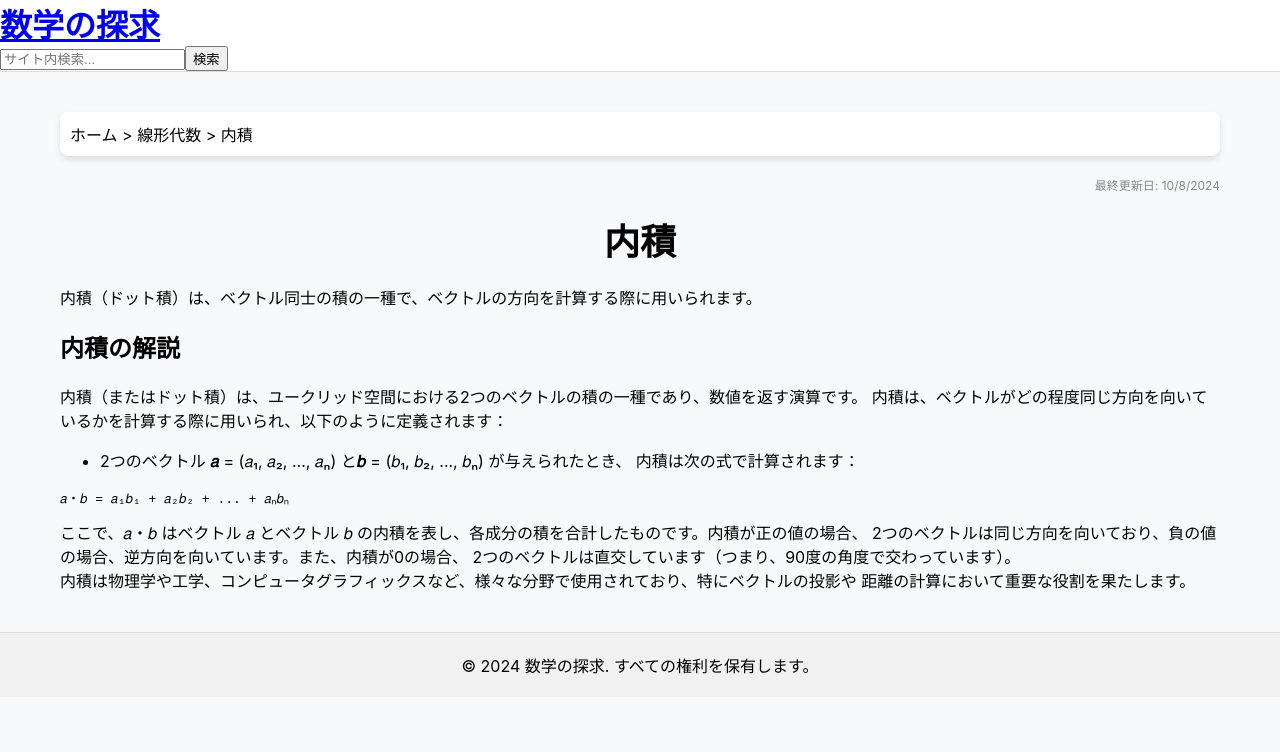
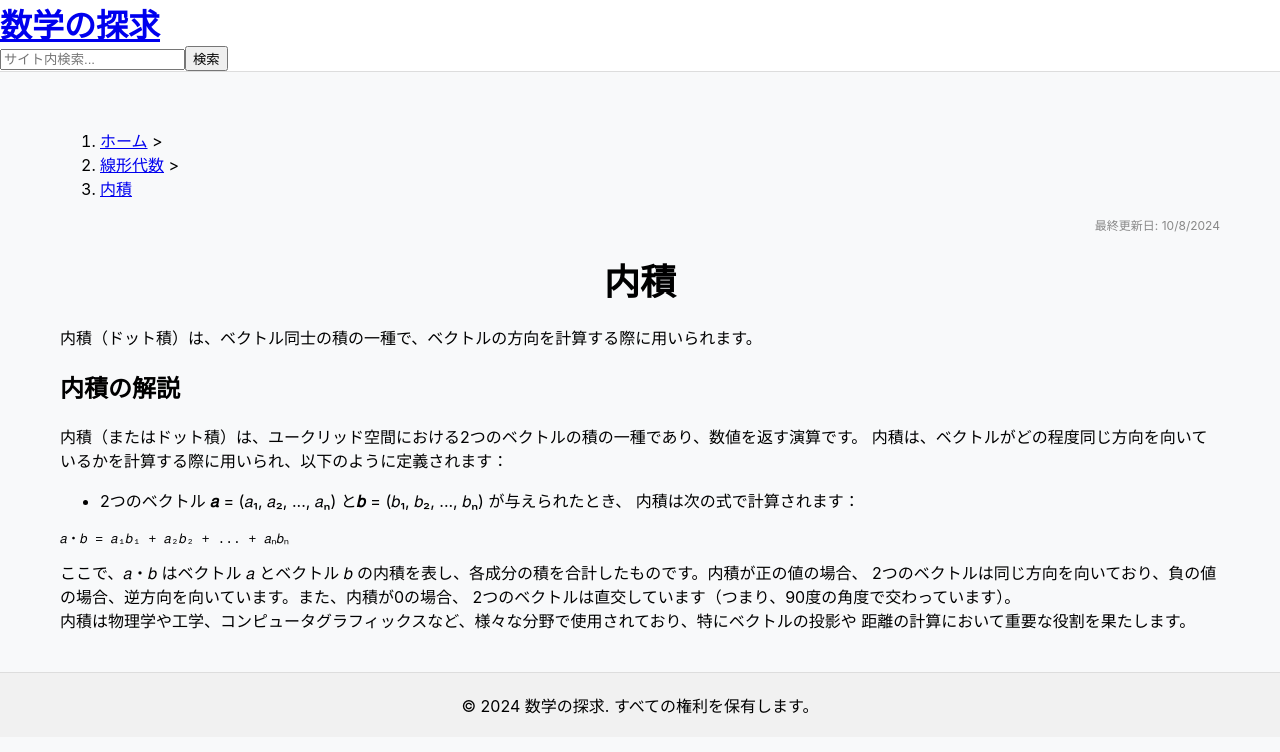
Before and after one commit to nakano0328/archive, a Next.js app: page /linear_algebra/dotproduct in a window 1280 px wide. Shown: the top 752 px of the page. Built offline with nearby package versions, Linux system fonts and the light colour scheme.

Commit message:
パンくずリストの再設定

```diff
--- a/app/components/Breadcrumb.tsx
+++ b/app/components/Breadcrumb.tsx
@@ -1,81 +1,46 @@
-"use client";
+'use client';
 
-import Link from "next/link";
-import { usePathname } from "next/navigation";
-import { useEffect, useState } from "react";
+import { useRouter } from 'next/router';
+import Link from 'next/link';
+import { useEffect, useState } from 'react';
 
-// Define the type for breadcrumb items
-interface BreadcrumbItem {
-  path: string;
-  name: string;
-}
+// パス名と表示する名前を対応させるマッピング
+const breadcrumbMap: { [key: string]: string } = {
+  'linear_algebra': '線形代数',
+  'dotproduct': '内積',
+  // 必要に応じて他のパスと名前も追加できます
+  // 'another_path': 'Another Display Name',
+};
 
-// Define the type for serverData
-interface BreadcrumbProps {
-  serverData: {
-    [key: string]: {
-      title: string;
-    };
-  };
-}
-
-// パンくずリストのコンポーネント
-const Breadcrumb = ({ serverData }: BreadcrumbProps) => {
-  const pathname = usePathname();
-
-  // useState の初期化時に正しい型を指定
-  const [breadcrumbData, setBreadcrumbData] = useState<BreadcrumbItem[]>([]);
+export default function Breadcrumb() {
+  const router = useRouter();
+  const [breadcrumbs, setBreadcrumbs] = useState<Array<{ name: string, href: string }>>([]);
 
   useEffect(() => {
-    // パスを "/" で分割し、各セクションに対応するサーバーサイドからのデータを取得
-    const pathParts = pathname.split("/").filter(Boolean);
-    const breadcrumbData = pathParts.map((part, index) => {
-      const currentPath = `/${pathParts.slice(0, index + 1).join("/")}`;
+    if (router) {
+      // パスを分割して各階層に対するパンくずリストを生成
+      const pathArray = router.asPath.split('/').filter((path) => path);
+      const breadcrumbList = pathArray.map((path, index) => {
+        const href = '/' + pathArray.slice(0, index + 1).join('/');
+        const name = breadcrumbMap[path] || path; // パスに対応する名前がない場合、そのままパスを表示
+        return { name, href };
+      });
 
-      // 各ページのメタデータを動的に読み込み
-      let title = serverData[part]?.title || part;
-
-      // "linear_algebra" を "線形代数" に変換
-      if (part === "linear_algebra") {
-        title = "線形代数";
-      }
-
-      return {
-        path: currentPath,
-        name: title,
-      };
-    });
-
-    setBreadcrumbData(breadcrumbData); // 型が一致するためエラーは発生しない
-  }, [pathname, serverData]);
+      // ホームを追加
+      setBreadcrumbs([{ name: 'ホーム', href: ' > ' }, ...breadcrumbList]);
+    }
+  }, [router]);
 
   return (
-    <nav
-      style={{
-        backgroundColor: "white",
-        padding: "10px",
-        borderRadius: "8px",
-        boxShadow: "0px 4px 6px rgba(0, 0, 0, 0.1)",
-        marginBottom: "20px",
-      }}
-    >
-      <Link href="/" style={{ textDecoration: "none", color: "black" }}>
-        ホーム
-      </Link>
-      {breadcrumbData.length > 0 && " > "}
-      {breadcrumbData.map((item, index) => (
-        <span key={item.path}>
-          <Link
-            href={item.path}
-            style={{ textDecoration: "none", color: "black" }}
-          >
-            {item.name}
-          </Link>
-          {index < breadcrumbData.length - 1 && " > "}
-        </span>
-      ))}
+    <nav aria-label="パンくずリスト">
+      <ol>
+        {breadcrumbs.map((breadcrumb, index) => (
+          <li key={index}>
+            <Link href={breadcrumb.href}>{breadcrumb.name}</Link>
+            {index < breadcrumbs.length - 1 && ' > '}
+          </li>
+        ))}
+      </ol>
     </nav>
   );
-};
-
-export default Breadcrumb;
+}
--- a/app/components/Header.tsx
+++ b/app/components/Header.tsx
@@ -20,11 +20,8 @@ export default function Header({ onSearch }: HeaderProps) {
       <div className="max-w-7xl mx-auto px-4 sm:px-6 lg:px-8 py-4">
         <div className="flex justify-between items-center gap-4">
           {/* タイトル：リンクでホームに戻る */}
-          <Link
-            href="/"
-            className="text-black hover:text-gray-600 transition-colors"
-          >
-            <h1 className="text-2xl font-bold m-0">数学の探求</h1>
+          <Link href="/" className="hover:text-gray-600 transition-colors">
+            <h1 className="text-2xl font-bold text-black m-0">数学の探求</h1>
           </Link>
 
           {/* 検索フォーム */}
```
